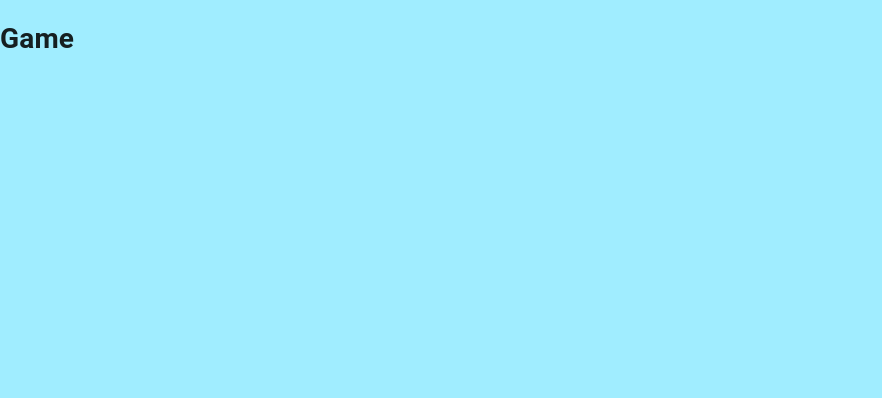
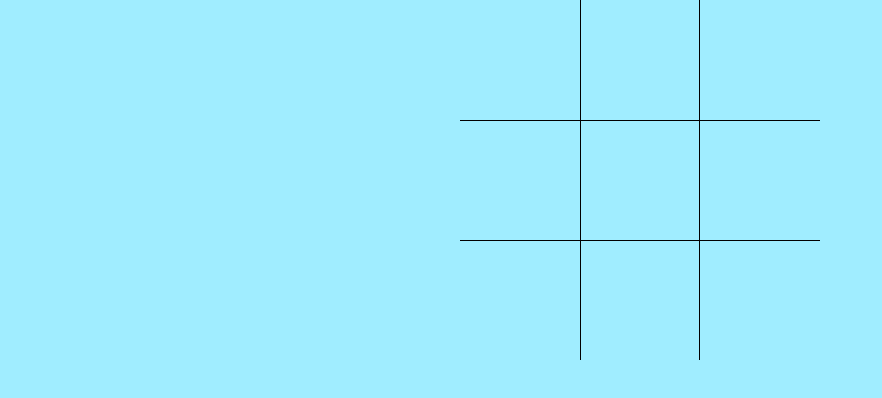
Before and after one commit to marciorasf/tic-tac-toe, a React (Create React App) app: page /game in a window 1280 px wide. Shown: the top 398 px of the page, without its empty margins (0-882 px from the left). Built offline with nearby package versions, Linux system fonts and the light colour scheme.

Commit message:
add the board and logic files

```diff
--- /dev/null
+++ b/src/gameLogic/easyBot.js
@@ -0,0 +1 @@
+export default function easyBotNextMove() {}
--- /dev/null
+++ b/src/gameLogic/hardBot.js
@@ -0,0 +1 @@
+export default function hardBotNextMove() {}
--- /dev/null
+++ b/src/gameLogic/impossibleBot.js
@@ -0,0 +1 @@
+export default function impossibleBotNextMove() {}
--- /dev/null
+++ b/src/gameLogic/index.js
@@ -0,0 +1,4 @@
+import easyBot from "./easyBot"
+import mediumBot from "./mediumBot"
+import hardBot from "./hardBot"
+import impossibleBot from "./impossibleBot"
--- /dev/null
+++ b/src/gameLogic/mediumBot.js
@@ -0,0 +1 @@
+export default function mediumBotNextMove() {}
--- a/src/pages/Game/index.jsx
+++ b/src/pages/Game/index.jsx
@@ -1,5 +1,42 @@
-import React from "react";
+import React, { useState } from "react";
+
+import { Box, Container, Grid } from "@material-ui/core";
+
+import useStyles from "./styles";
+
+const nSquares = 9;
 
 export default function Game() {
-  return <h1>Game</h1>;
+  const [squares, setSquares] = useState(Array(nSquares).fill(undefined));
+  const [isXTurn, setIsXTurn] = useState(true);
+
+  const classes = useStyles();
+
+  function handleClick(squareIndex) {
+    const currentSquares = squares.slice();
+    currentSquares[squareIndex] = isXTurn ? "X" : "O";
+    setSquares(currentSquares);
+
+    setIsXTurn(!isXTurn);
+  }
+
+  function Squares() {
+    return squares.map((square, index) => (
+      <Box
+        key={index}
+        className={classes.cell}
+        onClick={() => handleClick(index)}
+      >
+        {square}
+      </Box>
+    ));
+  }
+
+  return (
+    <Container maxWidth="xs" className={classes.container}>
+      <Box container className={classes.table}>
+        {Squares()}
+      </Box>
+    </Container>
+  );
 }
--- a/src/pages/Game/styles.jsx
+++ b/src/pages/Game/styles.jsx
@@ -0,0 +1,31 @@
+import { makeStyles } from "@material-ui/styles";
+
+export default makeStyles((theme) => {
+  const cellSize = 120;
+
+  return {
+    container:{
+      display: "flex",
+      justifyContent: "center"
+    },
+    table: {
+      display: "grid",
+      gridTemplateRows: `repeat(3, ${cellSize}px)`,
+      gridTemplateColumns: `repeat(3, ${cellSize}px)`,
+
+      "& $cell:nth-child(3n + 2)": {
+        borderRight: "1px solid black",
+        borderLeft: "1px solid black",
+      },
+
+      "& $cell:nth-child(n + 4)": {
+        borderTop: "1px solid black",
+      },
+    },
+    cell: {
+      display: "flex",
+      justifyContent: "center",
+      alignItems: "center",
+    },
+  };
+});
```
Also changed, not shown: src/gameLogic/utils.js (added).
